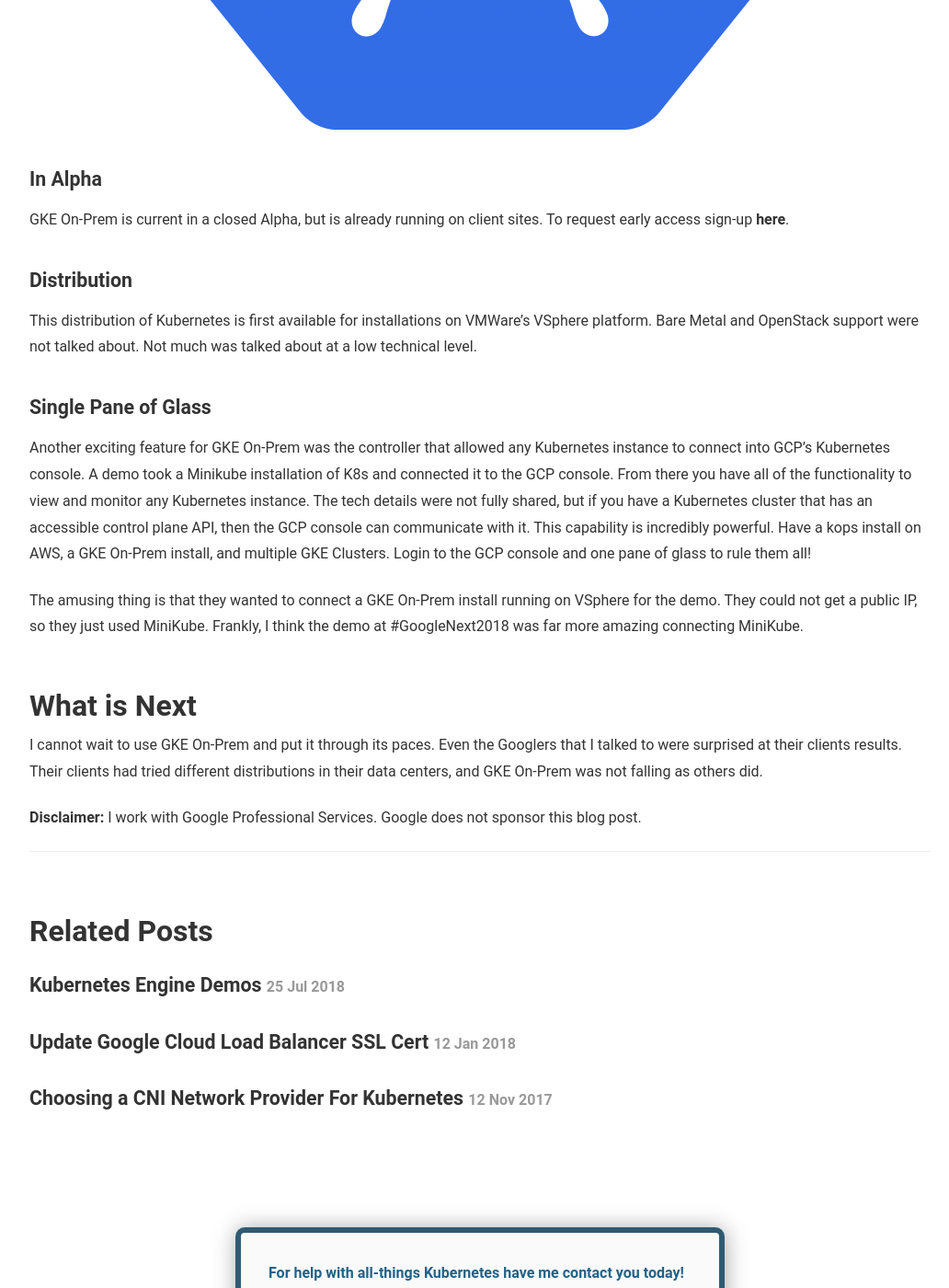
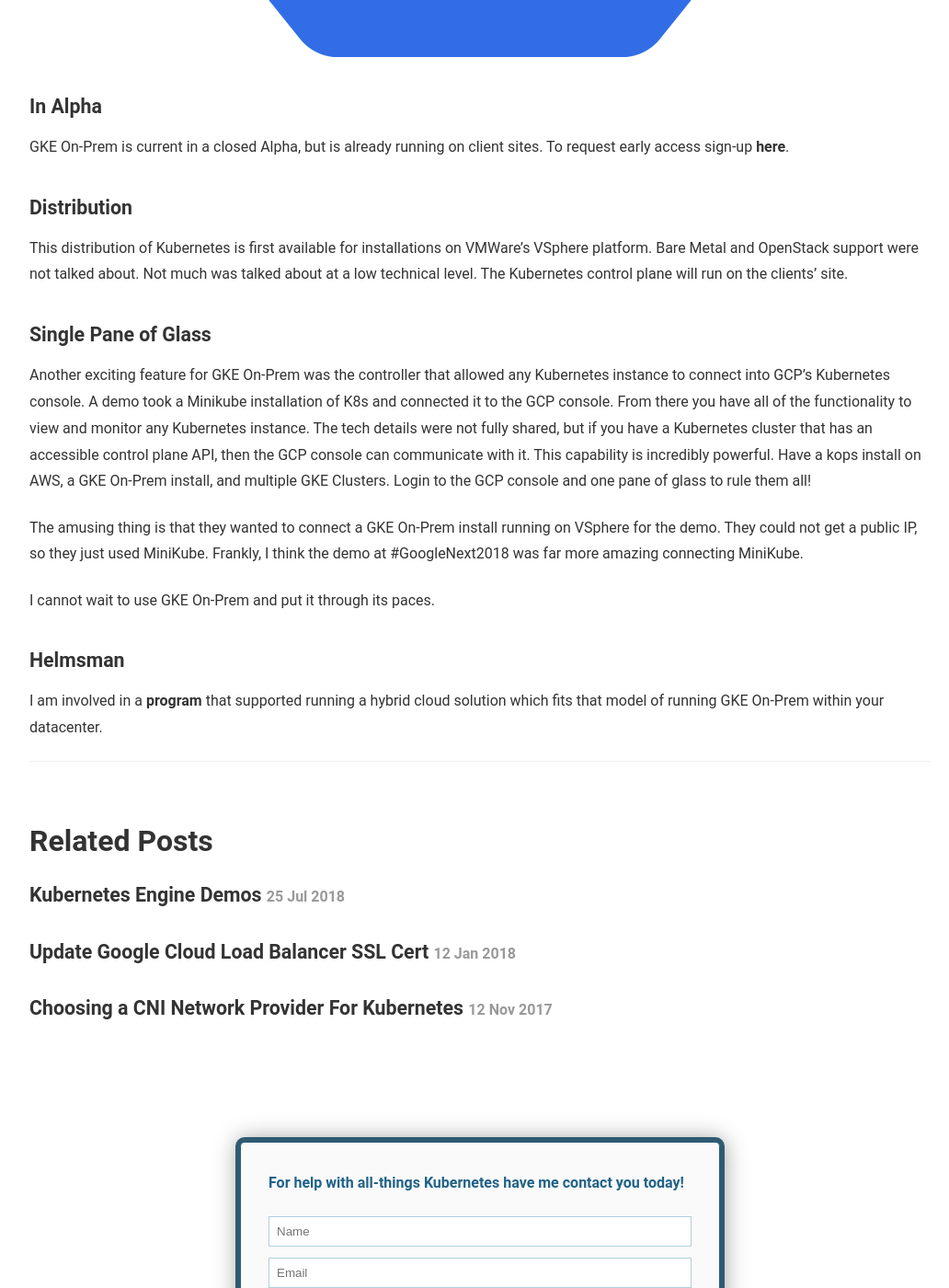
Before and after one commit to chrislovecnm/chrislovecnm.com, a Jekyll site: the page built from _posts/2018-08-18-gke-on-prem.md, in a window 1280 px wide and 1400 px high, scrolled down 1245 px. Shown: the whole window at 92% size, without its empty margins (118-1150 px from the left). Built offline with Jekyll 4.4.1, drawn with Linux system fonts in a browser that asks for light colours; nearby versions of some CDN libraries; some of the changed text lies outside the part shown.

Commit message:
Reworking GKE post

```diff
--- a/_posts/2018-08-18-gke-on-prem.md
+++ b/_posts/2018-08-18-gke-on-prem.md
@@ -13,9 +13,6 @@
 The announcement of GKE On-Prem was a big surprise to me. At Google Next 2018 in San Fransico, Google announced the alpha program for GKE On-Prem.  This product is a game changer and puts Google in direct competition with products like OpenShift, Techtonic, and Canonical's distro of Kubernetes.  Google's clients asked for an On-Prem solution where they could run the same distribution of GKE in their data center that Google runs for GKE. That simple point, "Our clients asked for it," speaks volumes to Google Clouds
 customer focused nature.
 
-The release of GKE On-Prem was a well-guarded secret inside the walls of Google.
-I was involved in a [program]({% post_url 2018-07-25-kubernetes-engine-demos %}) that supported running a hybrid cloud solution which fits that model of running GKE On-Prem within your datacenter.
-
 ![K8s Logo](/img/k8s/logo-twitter.png){:class="img-responsive"}
 
 ### In Alpha
@@ -27,7 +24,7 @@
 
 This distribution of Kubernetes is first available for installations on
 VMWare's VSphere platform.  Bare Metal and OpenStack support were not talked about.
-Not much was talked about at a low technical level.
+Not much was talked about at a low technical level. The Kubernetes control plane will run on the clients' site.
 
 ### Single Pane of Glass
 
@@ -37,8 +34,8 @@
 
 The amusing thing is that they wanted to connect a GKE On-Prem install running on VSphere for the demo.  They could not get a public IP, so they just used MiniKube.  Frankly, I think the demo at #GoogleNext2018 was far more amazing connecting MiniKube.
 
-## What is Next
+I cannot wait to use GKE On-Prem and put it through its paces.
 
-I cannot wait to use GKE On-Prem and put it through its paces.  Even the Googlers that I talked to were surprised at their clients results.  Their clients had tried different distributions in their data centers, and GKE On-Prem was not falling as others did.
+### Helmsman
 
-__Disclaimer:__ I work with Google Professional Services.  Google does not sponsor this blog post.
+I am involved in a [program]({% post_url 2018-07-25-kubernetes-engine-demos %}) that supported running a hybrid cloud solution which fits that model of running GKE On-Prem within your datacenter.
```
